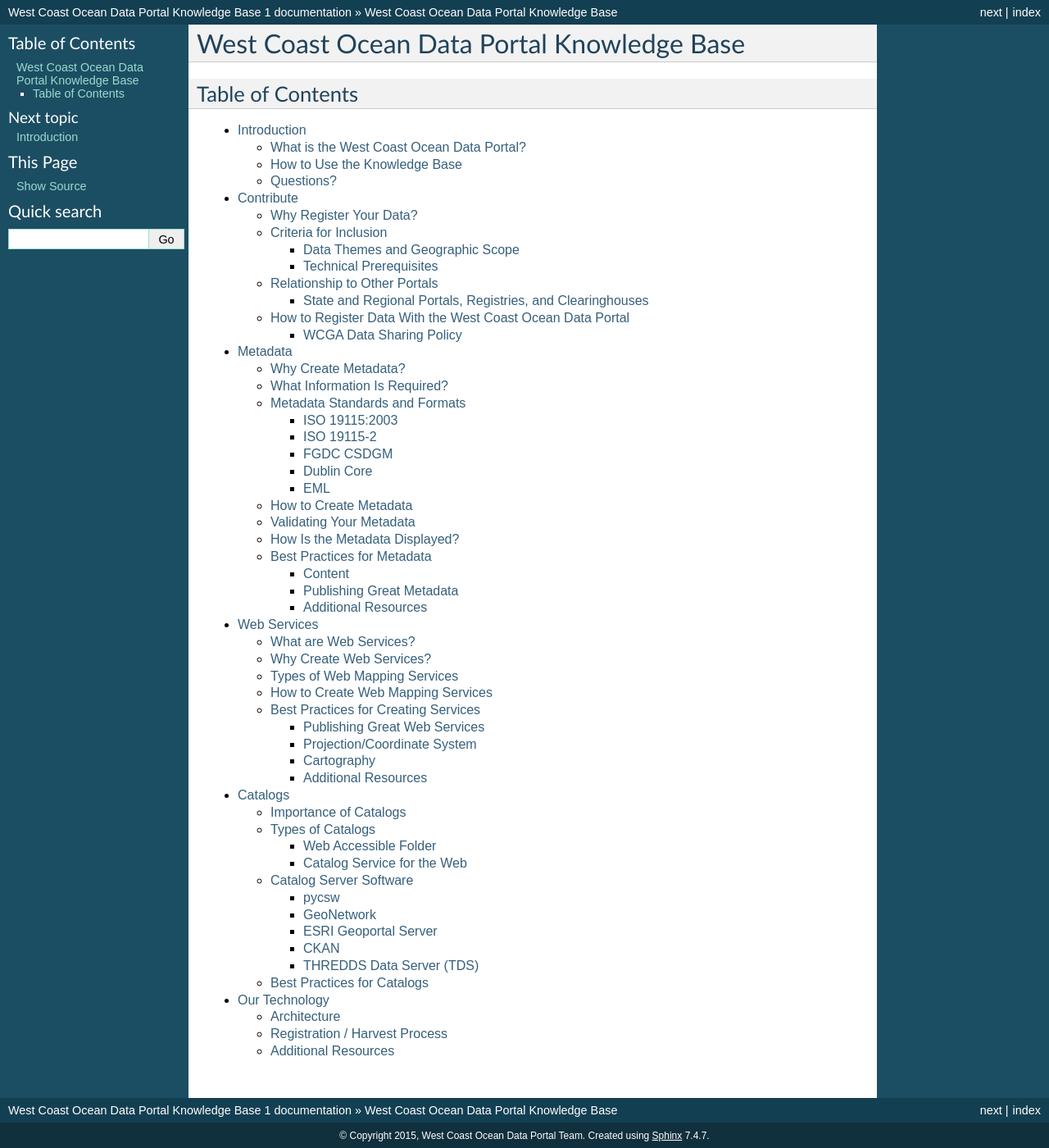
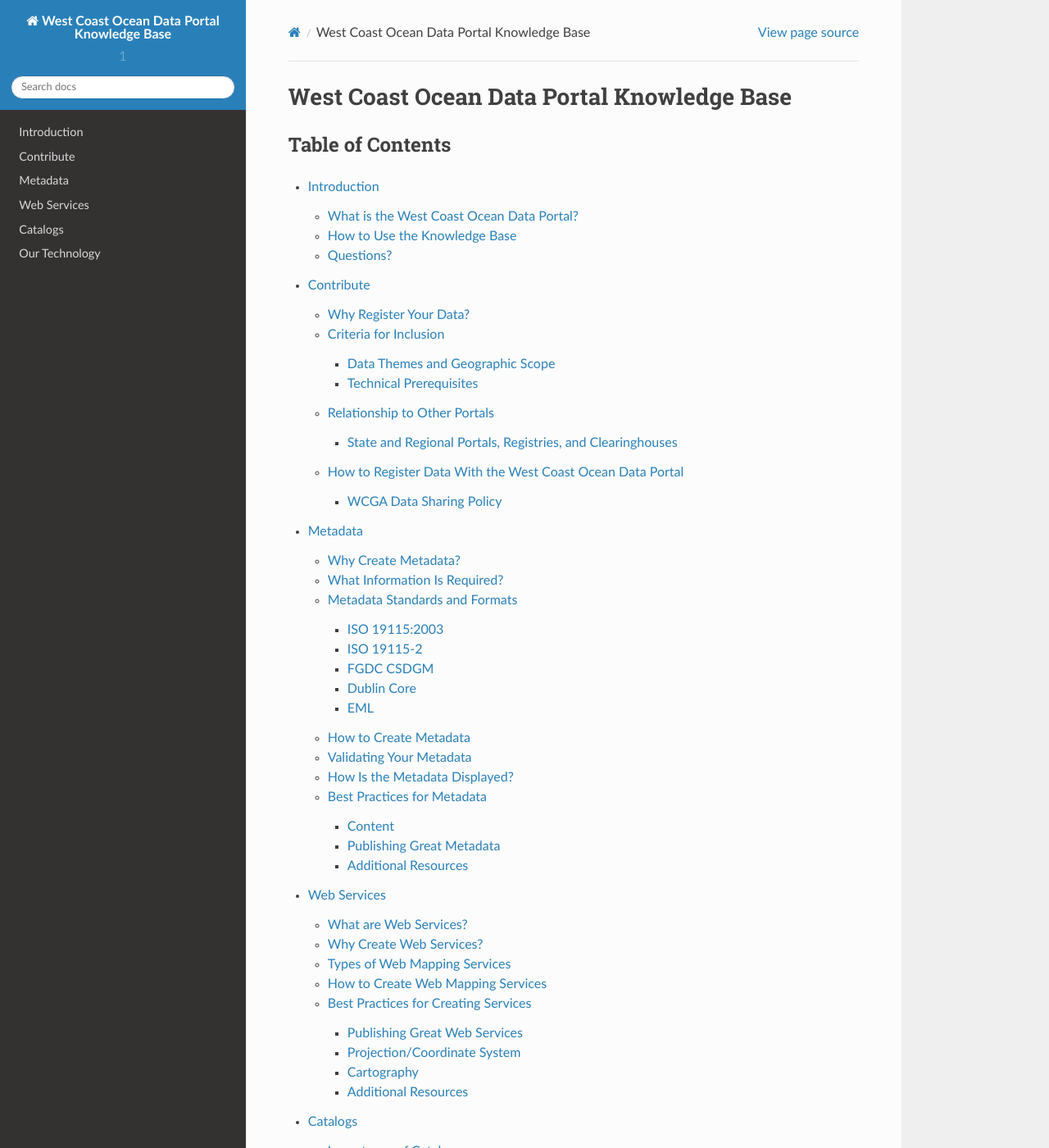
Before and after one commit to WCGA/knowledge-base, a Sphinx documentation site: the page built from docs/index.rst, in a window 1280 px wide and 1400 px high. Shown: the whole window at 82% size. Built offline with Sphinx 7.4.7 and the Read the Docs theme 2.0.0, drawn with Linux system fonts in a browser that asks for light colours; some of the changed text lies outside the part shown.

Commit message:
Update conf.py

```diff
--- a/docs/conf.py
+++ b/docs/conf.py
@@ -28,7 +28,9 @@ import os
 # Add any Sphinx extension module names here, as strings. They can be
 # extensions coming with Sphinx (named 'sphinx.ext.*') or your custom
 # ones.
-extensions = []
+extensions = [
+    'sphinx_rtd_theme',
+]
 
 # Add any paths that contain templates here, relative to this directory.
 templates_path = ['_templates']
@@ -98,7 +100,7 @@ pygments_style = 'sphinx'
 
 # The theme to use for HTML and HTML Help pages.  See the documentation for
 # a list of builtin themes.
-html_theme = 'default'
+html_theme = 'sphinx_rtd_theme'
 
 # Theme options are theme-specific and customize the look and feel of a theme
 # further.  For a list of options available for each theme, see the
```
